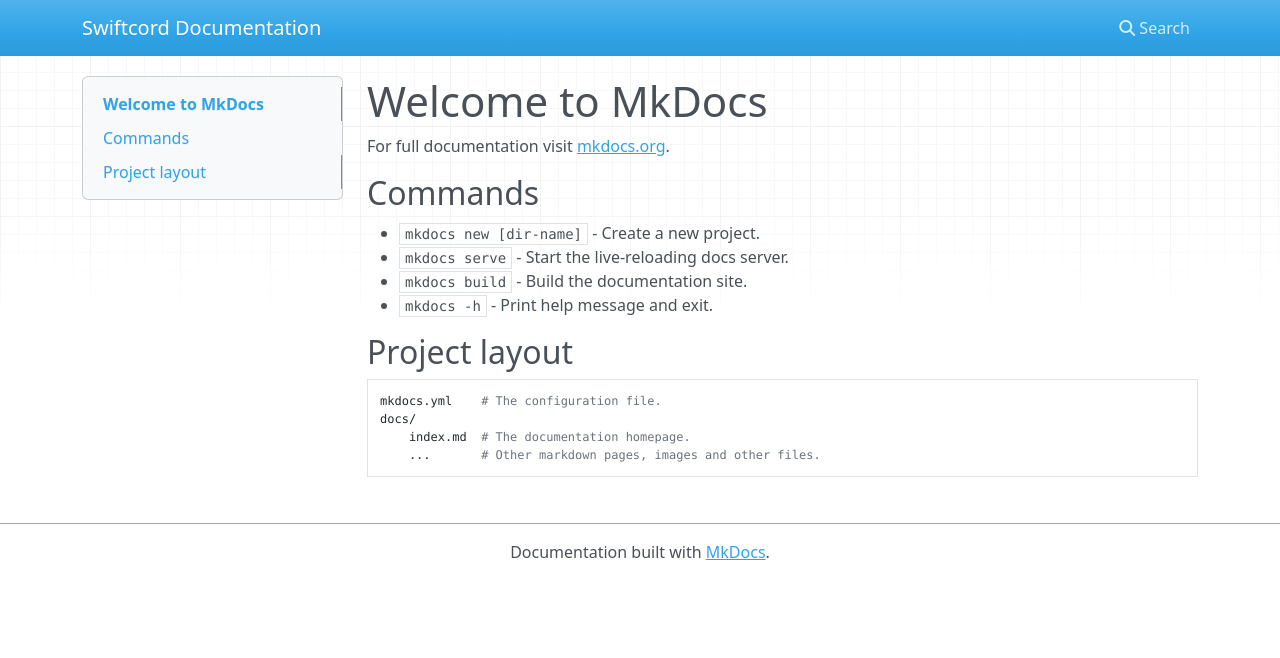
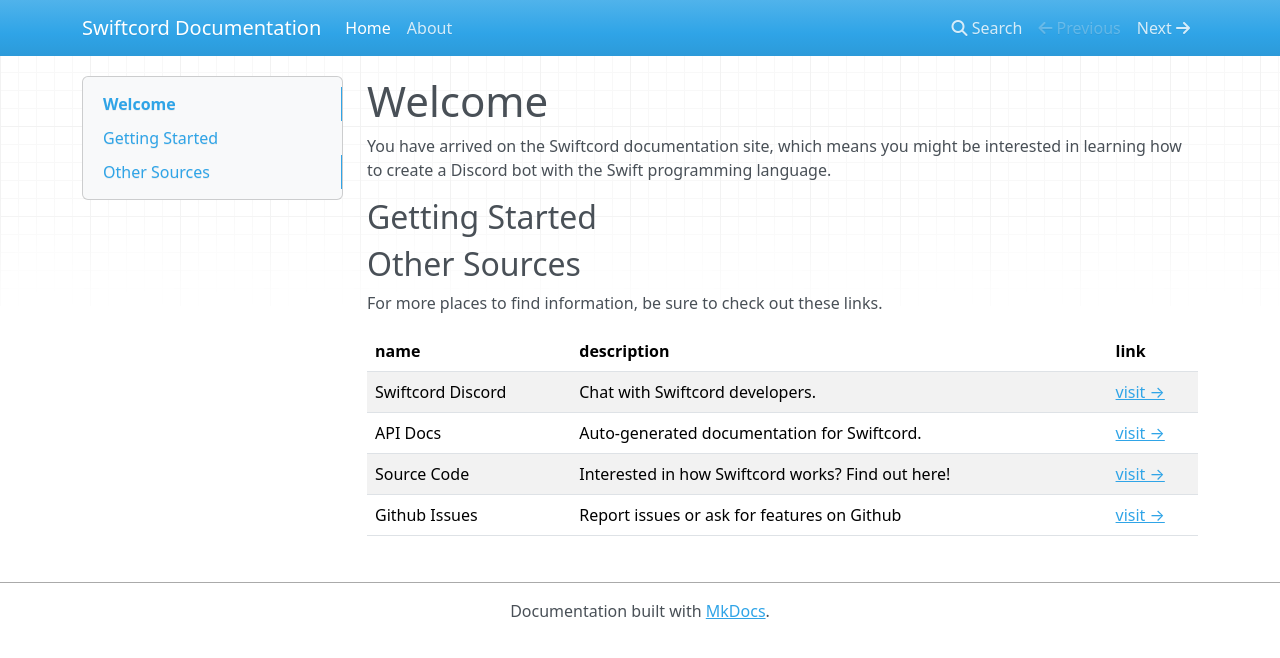
Before and after one commit to SketchMaster2001/Swiftcord-Docs, an MkDocs documentation site: the page built from docs/index.md, in a window 1280 px wide. Shown: the top 658 px of the page. Built offline with MkDocs 1.6.1, drawn with Linux system fonts in a browser that asks for light colours; nearby versions of some CDN libraries.

Commit message:
Create index and about page

```diff
--- a/docs/index.md
+++ b/docs/index.md
@@ -1,17 +1,16 @@
-# Welcome to MkDocs
+# Welcome
 
-For full documentation visit [mkdocs.org](https://www.mkdocs.org).
+You have arrived on the Swiftcord documentation site, which means you might be interested in learning how to create a Discord bot with the Swift programming language.
 
-## Commands
+## Getting Started
 
-* `mkdocs new [dir-name]` - Create a new project.
-* `mkdocs serve` - Start the live-reloading docs server.
-* `mkdocs build` - Build the documentation site.
-* `mkdocs -h` - Print help message and exit.
+## Other Sources
 
-## Project layout
+For more places to find information, be sure to check out these links.
 
-    mkdocs.yml    # The configuration file.
-    docs/
-        index.md  # The documentation homepage.
-        ...       # Other markdown pages, images and other files.
+|name               |description                                        |link                                                                                               |
+|-------------------|---------------------------------------------------|---------------------------------------------------------------------------------------------------|
+|Swiftcord Discord  |Chat with Swiftcord developers.                    |[visit &rarr;](https://discord.gg/cE2Cpn4r9X)                                                      |
+|API Docs           |Auto-generated documentation for Swiftcord.        |[visit &rarr;](https://sketchmaster2001.github.io/Swiftcord/documentation/swiftcord/index.html)    |
+|Source Code        |Interested in how Swiftcord works? Find out here!  |[visit &rarr;](https://github.com/SketchMaster2001/Swiftcord)                                      |
+|Github Issues      |Report issues or ask for features on Github        |[visit &rarr;](https://github.com/SketchMaster2001/Swiftcord/issues)                               |
--- a/mkdocs.yml
+++ b/mkdocs.yml
@@ -1 +1,6 @@
 site_name: Swiftcord Documentation
+site_url: https://www.swiftcord.com/documentation
+
+nav:
+  - Home: index.md
+  - About: about.md
```
Also changed, not shown: docs/about.md (added, +8 -0 lines).
